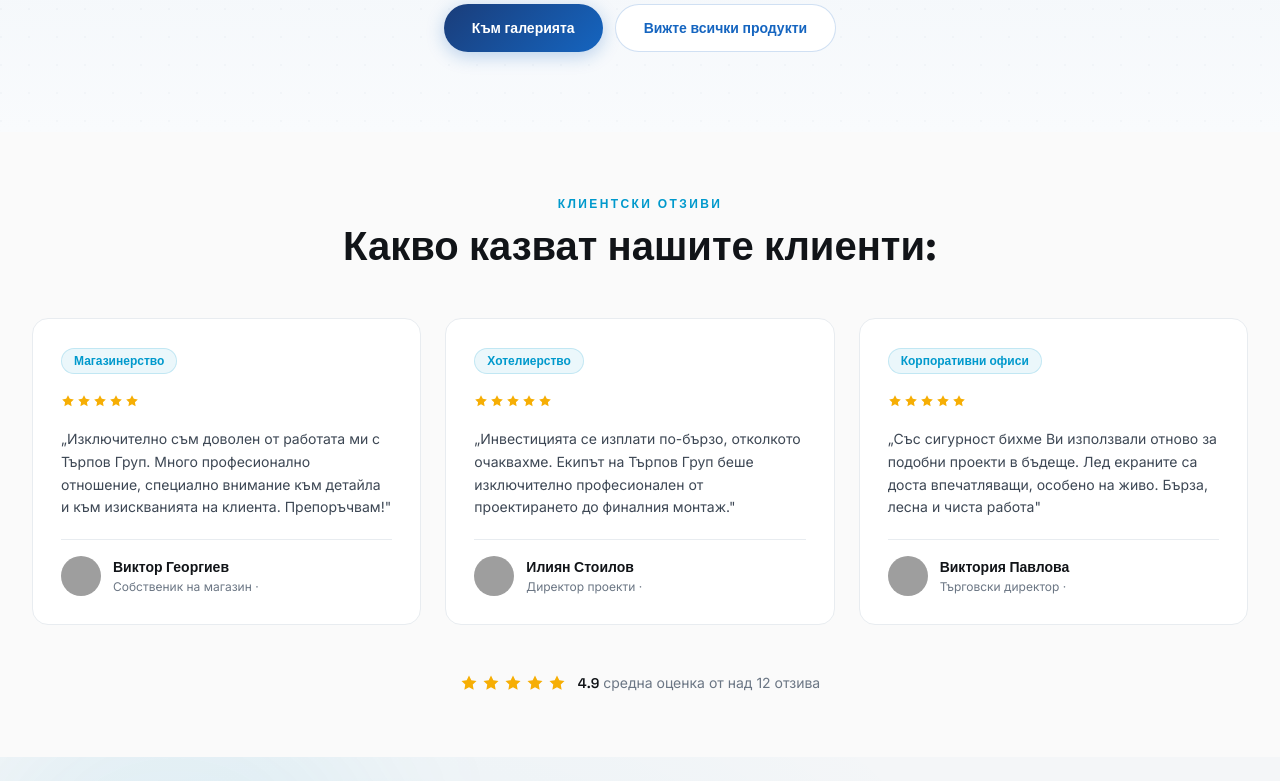
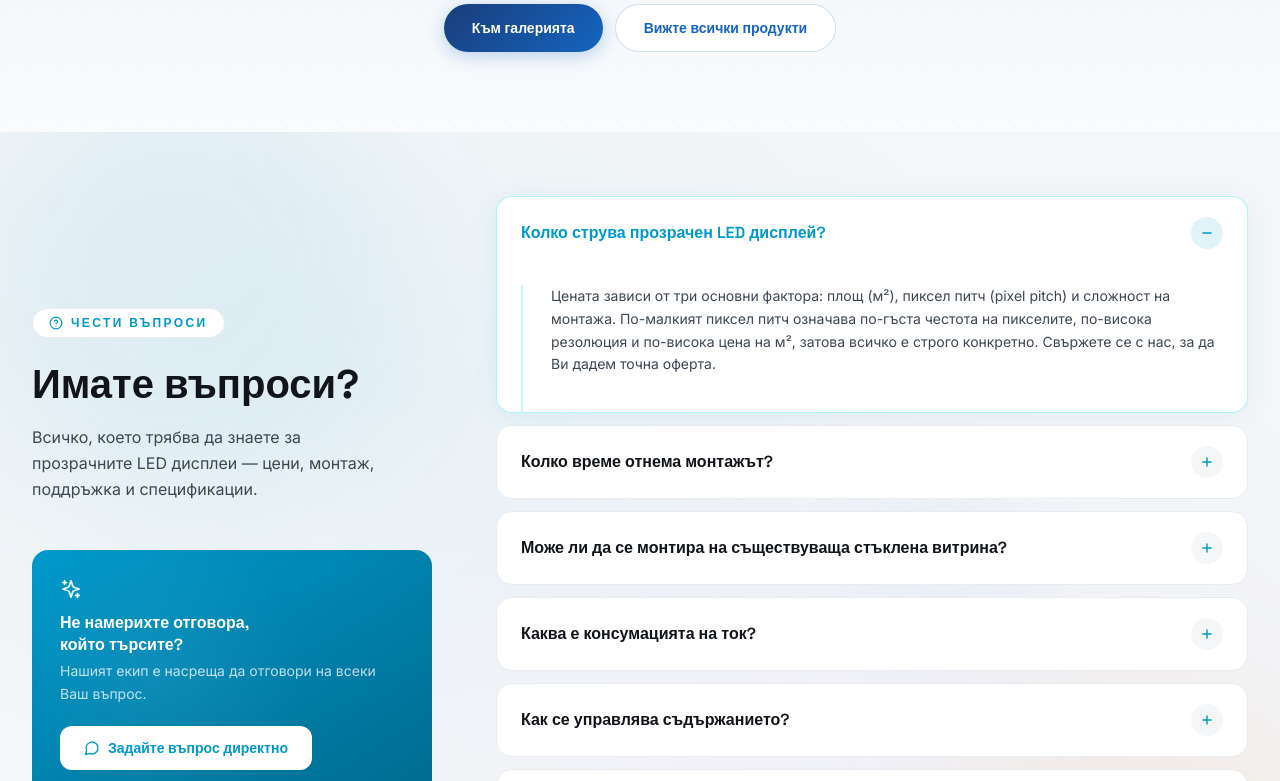
Before and after one commit to 0dayCodefirm/tarpovgroup_website, a React (Vite) app: page / in a window 1280 px wide. Shown: the part 4300-5081 px from the top of the page. Built offline with nearby package versions, Linux system fonts and the light colour scheme; grey boxes are pictures that could not be loaded.

Commit message:
git push

```diff
--- a/src/components/home/Testimonials.tsx
+++ /dev/null
@@ -1,163 +0,0 @@
-import { motion } from 'framer-motion';
-import { Star } from 'lucide-react';
-
-interface Testimonial {
-  quote: string;
-  name: string;
-  position: string;
-  company: string;
-  photo: string;
-  rating: number;
-  industry: string;
-}
-
-const TESTIMONIALS: Testimonial[] = [
-  {
-    quote:
-      '„Изключително съм доволен от работата ми с Търпов Груп. Много професионално отношение, специално внимание към детайла и към изискванията на клиента. Препоръчвам!"',
-    name: 'Виктор Георгиев',
-    position: 'Собственик на магазин',
-    company: '',
-    photo: 'https://images.pexels.com/photos/3785079/pexels-photo-3785079.jpeg?auto=compress&cs=tinysrgb&w=160',
-    rating: 5,
-    industry: 'Магазинерство',
-  },
-  {
-    quote:
-      '„Инвестицията се изплати по-бързо, отколкото очаквахме. Екипът на Търпов Груп беше изключително професионален от проектирането до финалния монтаж."',
-    name: 'Илиян Стоилов',
-    position: 'Директор проекти',
-    company: '',
-    photo: 'https://images.pexels.com/photos/3777943/pexels-photo-3777943.jpeg?auto=compress&cs=tinysrgb&w=160',
-    rating: 5,
-    industry: 'Хотелиерство',
-  },
-  {
-    quote:
-      '„Със сигурност бихме Ви използвали отново за подобни проекти в бъдеще. Лед екраните са доста впечатляващи, особено на живо. Бърза, лесна и чиста работа"',
-    name: 'Виктория Павлова',
-    position: 'Търговски директор',
-    company: '',
-    photo: 'https://images.pexels.com/photos/774909/pexels-photo-774909.jpeg?auto=compress&cs=tinysrgb&w=160',
-    rating: 5,
-    industry: 'Корпоративни офиси',
-  },
-];
-
-const fadeUp = {
-  hidden: { opacity: 0, y: 24 },
-  show: { opacity: 1, y: 0, transition: { duration: 0.5, ease: 'easeOut' as const } },
-};
-
-function Stars({ count }: { count: number }) {
-  return (
-    <div className="flex gap-0.5" aria-label={`${count} от 5 звезди`}>
-      {Array.from({ length: 5 }).map((_, i) => (
-        <Star
-          key={i}
-          size={14}
-          strokeWidth={0}
-          fill={i < count ? '#F6AE04' : '#E8ECF0'}
-        />
-      ))}
-    </div>
-  );
-}
-
-function TestimonialCard({ t }: { t: Testimonial }) {
-  return (
-    <motion.article
-      variants={fadeUp}
-      whileHover={{ y: -4, transition: { duration: 0.2 } }}
-      className="bg-white rounded-2xl border border-surface-border p-7 flex flex-col gap-5 group transition-shadow duration-300 hover:shadow-[0_4px_20px_rgba(0,0,0,0.06)]"
-    >
-      <div>
-        <span className="spec-chip">{t.industry}</span>
-      </div>
-
-      <Stars count={t.rating} />
-
-      <blockquote className="text-sm leading-relaxed text-ink-secondary font-body flex-1">
-        {t.quote}
-      </blockquote>
-
-      <div className="flex items-center gap-3 pt-4 border-t border-surface-border">
-        <img
-          src={t.photo}
-          alt={`Снимка на ${t.name}`}
-          className="w-10 h-10 rounded-full object-cover flex-shrink-0"
-          loading="lazy"
-        />
-        <div className="flex flex-col gap-0.5">
-          <span className="text-sm font-heading font-semibold text-ink-primary">{t.name}</span>
-          <span className="text-xs font-body text-ink-muted">
-            {t.position} · <span className="text-brand-cyan-dark">{t.company}</span>
-          </span>
-        </div>
-      </div>
-    </motion.article>
-  );
-}
-
-export default function Testimonials() {
-  return (
-    <section id="testimonials" className="section-padding py-14 lg:py-16 bg-surface-white">
-      <div className="container-wide">
-        <motion.div
-          className="text-center mb-12 max-w-2xl mx-auto"
-          initial="hidden"
-          whileInView="show"
-          viewport={{ once: true, amount: 0.3 }}
-          variants={{
-            hidden: {},
-            show: { transition: { staggerChildren: 0.1 } },
-          }}
-        >
-          <motion.p variants={fadeUp} className="eyebrow mb-3">
-            Клиентски отзиви
-          </motion.p>
-          <motion.h2
-            variants={fadeUp}
-            className="section-heading text-balance"
-            style={{ fontSize: 'clamp(1.75rem, 3.5vw, 2.5rem)' }}
-          >
-            Какво казват нашите клиенти:
-          </motion.h2>
-        </motion.div>
-
-        <motion.div
-          className="grid grid-cols-1 md:grid-cols-2 lg:grid-cols-3 gap-6"
-          initial="hidden"
-          whileInView="show"
-          viewport={{ once: true, amount: 0.1 }}
-          variants={{
-            hidden: {},
-            show: { transition: { staggerChildren: 0.1 } },
-          }}
-        >
-          {TESTIMONIALS.map((t, i) => (
-            <TestimonialCard key={i} t={t} />
-          ))}
-        </motion.div>
-
-        <motion.div
-          className="mt-12 flex flex-col sm:flex-row items-center justify-center gap-3"
-          initial={{ opacity: 0 }}
-          whileInView={{ opacity: 1 }}
-          viewport={{ once: true }}
-          transition={{ delay: 0.5, duration: 0.5 }}
-        >
-          <div className="flex gap-1">
-            {Array.from({ length: 5 }).map((_, i) => (
-              <Star key={i} size={18} strokeWidth={0} fill="#F6AE04" />
-            ))}
-          </div>
-          <p className="text-sm font-body text-ink-muted">
-            <span className="font-heading font-semibold text-ink-primary">4.9</span>
-            {' '}средна оценка от над 12 отзива
-          </p>
-        </motion.div>
-      </div>
-    </section>
-  );
-}
--- a/src/pages/HomePage.tsx
+++ b/src/pages/HomePage.tsx
@@ -6,7 +6,6 @@ import ComparisonSection from '../components/home/ComparisonSection';
 import HowItWorks from '../components/home/HowItWorks';
 import EnergyEfficiency from '../components/home/EnergyEfficiency';
 import Showcase from '../components/home/Showcase';
-import Testimonials from '../components/home/Testimonials';
 import FAQ from '../components/home/FAQ';
 import FinalCTA from '../components/home/FinalCTA';
 import { usePageSeo, faqSchema } from '../components/shared/Seo';
@@ -40,7 +39,6 @@ export default function HomePage() {
         <HowItWorks />
         <EnergyEfficiency />
         <Showcase />
-        <Testimonials />
         <FAQ />
         <FinalCTA />
       </main>
```
